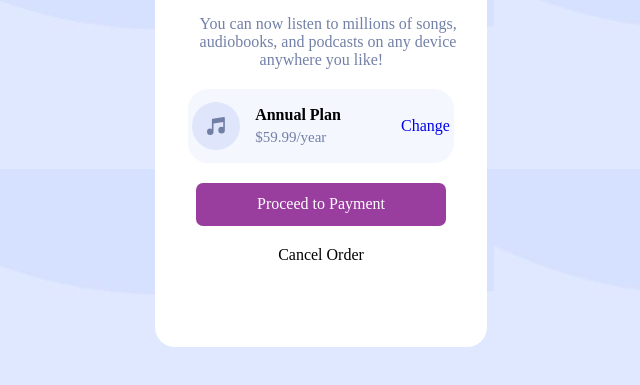
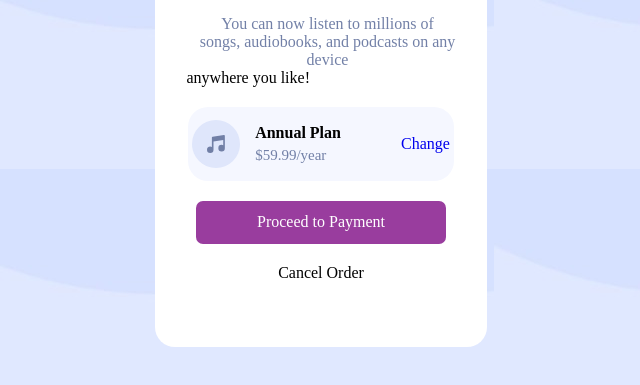
Before and after one commit to Hero-debug-cloud/Order-summary, a plain HTML site: page index.html in a window 1280 px wide. Shown: the part 361-746 px from the top of the page, without its empty margins (319-959 px from the left). Drawn offline with Linux system fonts and the light colour scheme.

Commit message:
align text at center

```diff
--- a/style.css
+++ b/style.css
@@ -47,13 +47,12 @@ img{
     margin-bottom:10px;
 }
 .order-dis{
-    margin-left:45px;
+    margin-left:13px;
     margin-top: 18px;
     color: hsl(224, 23%, 55%);
-}
-.center{
-    margin-left:105px;
-    color: hsl(224, 23%, 55%);
+    /* border:2px solid red; */
+    text-align: center;
+    width:20vw;
 }
 
 .plan{
```
